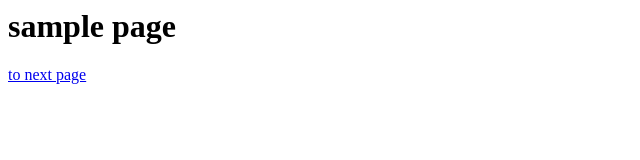
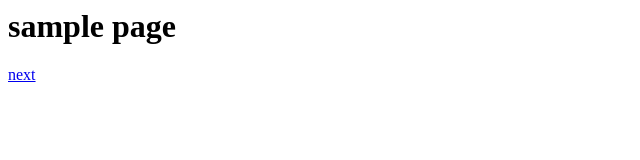
Before and after one commit to daito-oyama/web_sample, a plain HTML site: page index.html in a window 1280 px wide. Shown: the full height of the page, 0-640 px from the left. Drawn offline with Linux system fonts and the light colour scheme.

Commit message:
new index.html

```diff
--- a/index.html
+++ b/index.html
@@ -1,4 +1,4 @@
 <linl rel="stylesheet" href="./css/style.css"></linl>
 <h1>sample page</h1>
 
-<a href="./next.html">to next page</a>
+<a href="./next.html">next</a>
```
Also changed, not shown: next.html (+1 -1 lines).
